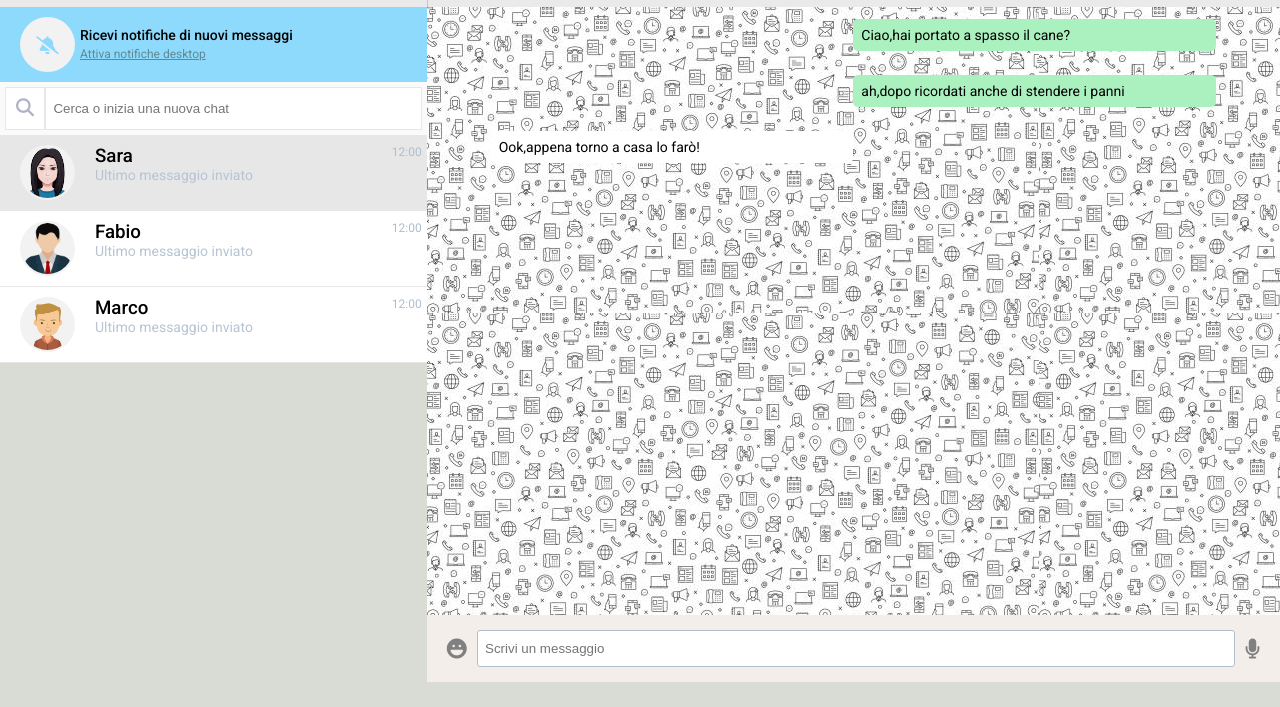
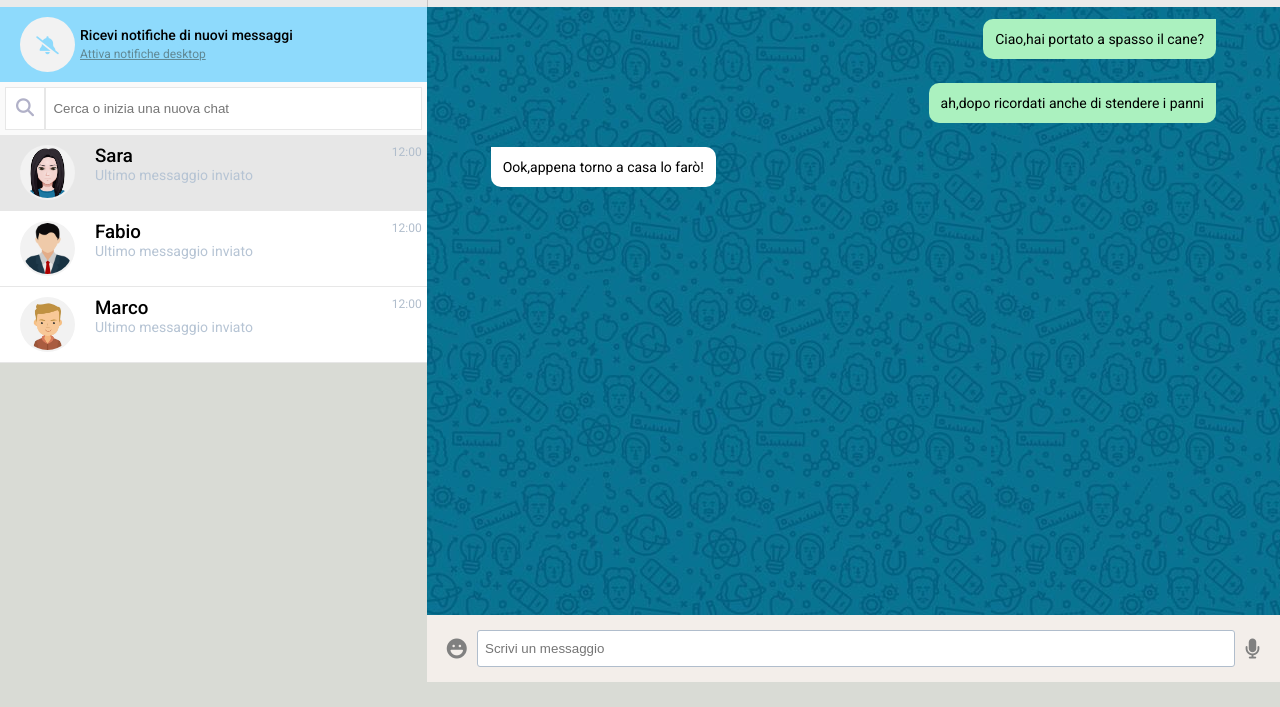
Before and after one commit to Ddanilo9/vue-boolzapp, a plain HTML site: page index.html in a window 1280 px wide. Shown: the part 93-800 px from the top of the page. Drawn offline with nearby package versions, Linux system fonts and the light colour scheme.

Commit message:
added data

```diff
--- a/css/style.css
+++ b/css/style.css
@@ -211,8 +211,9 @@ background-color: rgba(233,235,235,255);
 }
 
 .box-chat{
-    background-image: url(../img/istockphoto-1183632265-612x612.jpg);
+    background-image: url(../img/74fc2e9210554b99e9f782fe80bbce00.jpg);
     flex-grow: 1;
+    overflow: auto;
 }
 
 .footer-chat .fa-solid{
@@ -229,18 +230,26 @@ background-color: rgba(233,235,235,255);
 
 .message {
     font-size: 14px;
-    border-radius: 5px;
-    padding: 8px;
+    border-radius: 10px 0 10px 10px;
+    padding: 12px;
 }
 
 .message.sent{
     align-self: flex-end;
     background-color: #abf1bf;
-    width: 50%;
+    max-width: 50%;
 }
 
 .message.received{
     align-self: flex-start;
     background-color: white;
-    width: 50%;
+    max-width: 50%;
+    border-radius: 0px 10px 10px 10px;
 }
+
+.message span{
+    position: relative;
+    bottom: -10px;
+    font-size: 9px;
+    margin-left: 2px;
+}
```
